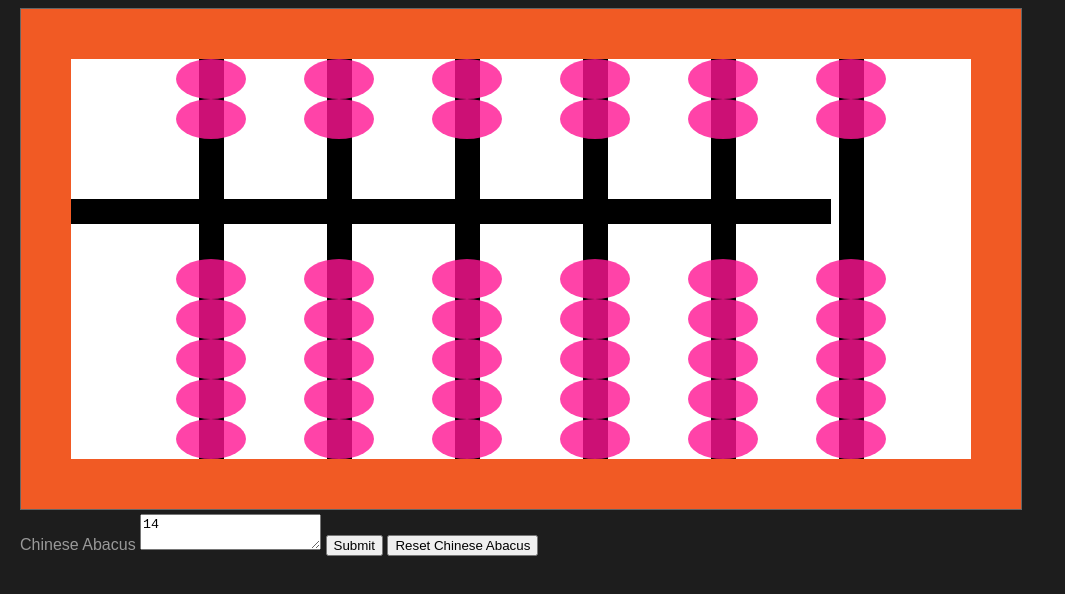
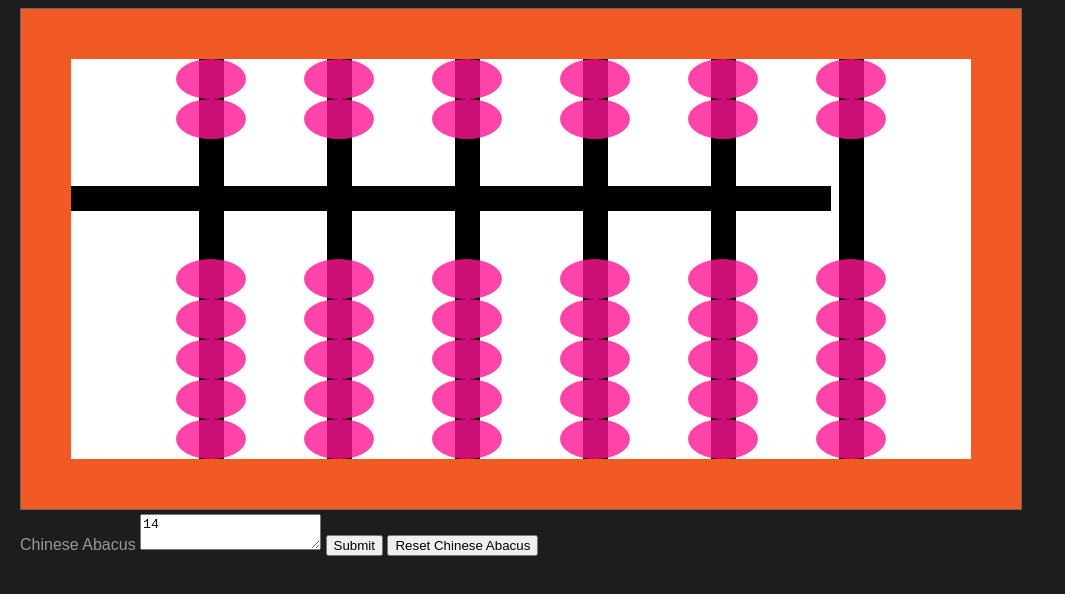
Before and after one commit to lal1029/Miabaci, a plain HTML site: page index.html in a window 1280 px wide. Shown: the whole page, without its empty margins (0-1065 px from the left). Drawn offline with nearby package versions, Linux system fonts and the light colour scheme.

Commit message:
Working version of the abacus using SVG shapes and GSAP animation

```diff
--- a/index.html
+++ b/index.html
@@ -29,10 +29,10 @@
 
     <rect id="post_6" x="818" y="450" width="25" height="25"/>
 
-    <rect id="mid_post" x="50" y="190" width="25" height="25"/>
+    <rect id="mid_post" x="50" y="177" width="25" height="25"/>
 
-    <symbol viewBox="0 0 100 100" id="bead">
-      <ellipse cx="50" cy="50" rx="35" ry="20" fill="deepPink" fill-opacity="0.8"/>
+    <symbol id="bead">
+      <ellipse cx="35" cy="20" rx="35" ry="20" fill="deepPink" fill-opacity="0.8"/>
     </symbol>
 
     <!-- <use id="currentStone" xlink:href="#bead" x="780" y="20" width="100" height="100"/>
--- a/scripts/main.js
+++ b/scripts/main.js
@@ -14,6 +14,7 @@ var bead = function(value, options, canMoveUp) {
 	this.beadAbove = null;
 	this.beadBelow = null;
 	this.canMoveUp = canMoveUp;
+	this.currPos = options.yPos;
 	var self = this;
 
 	this.moveBead = function() {
@@ -23,23 +24,28 @@ var bead = function(value, options, canMoveUp) {
 			//moving the bead down
 			var curTransform = new WebKitCSSMatrix(window.getComputedStyle(self.shape).webkitTransform);
 			TweenLite.to(self.shape, 0.3, {
-				y: curTransform.m42+51
+				y: self.currPos+48
 			},1.8);
 
 			if(self.beadBelow !== null && !self.beadBelow.canMoveUp) {
 				self.beadBelow.moveBead();
 			}
+
+
+			self.currPos += 48;
 		}
 		else {
 			//moving bead up
 			var curTransform = new WebKitCSSMatrix(window.getComputedStyle(self.shape).webkitTransform);
 			TweenLite.to(self.shape, 0.3, {
-				y: curTransform.m42-51
+				y: self.currPos-48
 			}, 1.8);
 
 			if(self.beadAbove !== null && self.beadAbove.canMoveUp) {
 				self.beadAbove.moveBead();
 			}
+
+			self.currPos -= 48;
 		}
 
 	 	self.canMoveUp = !self.canMoveUp;
@@ -95,10 +101,12 @@ bead.prototype.drawSVGBead = function drawSVGBead(options) {
 
 	aSVGBead = document.createElementNS('http://www.w3.org/2000/svg', 'use');
 	aSVGBead.setAttributeNS('http://www.w3.org/1999/xlink', 'xlink:href','#bead');
-	aSVGBead.setAttributeNS(null, "width", 100);
-	aSVGBead.setAttributeNS(null, "height", 100);
-	aSVGBead.setAttributeNS(null, "x", xPos);
-	aSVGBead.setAttributeNS(null, "y", yPos);
+	aSVGBead.setAttributeNS(null, "width", 70);
+	aSVGBead.setAttributeNS(null, "height", 50);
+
+	TweenLite.set(aSVGBead, {x:xPos, y:yPos});
+	//aSVGBead.setAttributeNS(null, "x", xPos);
+	//aSVGBead.setAttributeNS(null, "y", yPos);
 
 	//var svgBoard = document.getElementById("board");
 	//svgBoard.appendChild(aSVGBead);
@@ -127,9 +135,9 @@ var abacus = function(abacusName, columns, topBeadCount, bottomBeadCount) {
 
 	//TODO: Update these hard coded values for bead positions on the abacus
 	//this.beadsXAxis = [500, 430, 357, 283, 210, 140, 65]; old png based axis
-	this.beadsXAxis = [780, 652, 524, 396, 268, 140];
-	this.beadYAxisSpaceTop = 20;
-	this.beadYAxisSpaceBottom = 380;
+	this.beadsXAxis = [795, 667, 539, 411, 283, 155]; //Placing the beads from the right most axist fo the left
+	this.beadYAxisSpaceTop = 50;
+	this.beadYAxisSpaceBottom = 250;
 	this.beadYAxisMovementTop = 71;
 	//this.currVal = 0;
 }
@@ -224,6 +232,7 @@ abacus.prototype.fillBeads = function() {
 	{
 		var head = null;
 
+  		console.log("Filling top beads");
 		//Inserting the top-level beads where the initial position is the two beads aligning to the top
 		for (var j=this.topBeadCount-1; j>-1; j--)
 		{
@@ -246,13 +255,13 @@ abacus.prototype.fillBeads = function() {
 
 		//Inserting the top-level beads where the initial position is the two beads aligning to the top
 		head = null;
-
+		console.log("Filling bottom beads");
 		for (var j=this.bottomBeadCount-1; j>-1; j--)
 		{
 			var beadWidth = 50;
 			var beadHeight = 40;
 			//var beadShapeOptions = {color: '#F44336', dotWidth: beadWidth, dotHeight: beadHeight, xPos:this.beadsXAxis[i], yPos:this.beadYAxisSpaceBottom+(j*beadHeight)};
-			var beadShapeOptions = {xPos:this.beadsXAxis[i], yPos:this.beadYAxisSpaceBottom-(j*beadHeight)}
+			var beadShapeOptions = {xPos:this.beadsXAxis[i], yPos:this.beadYAxisSpaceBottom+(j*beadHeight)};
 
 			var value = Math.pow(10, i);
 			var newBead = new bead(value, beadShapeOptions, true);
@@ -260,7 +269,7 @@ abacus.prototype.fillBeads = function() {
 
 			if (head === null) {
 				head = newBead;
-				this.bottomLevelNodeHeads.push(head);
+				//this.bottomLevelNodeHeads.push(head);
 			}
 			else {
 				var insertedNewBead = this.insertBead(head, newBead);
@@ -268,7 +277,7 @@ abacus.prototype.fillBeads = function() {
 			}
 		}
 
-		//this.bottomLevelNodeHeads.push(head);
+		this.bottomLevelNodeHeads.push(head);
 	}
 
 	// For debugging
```
